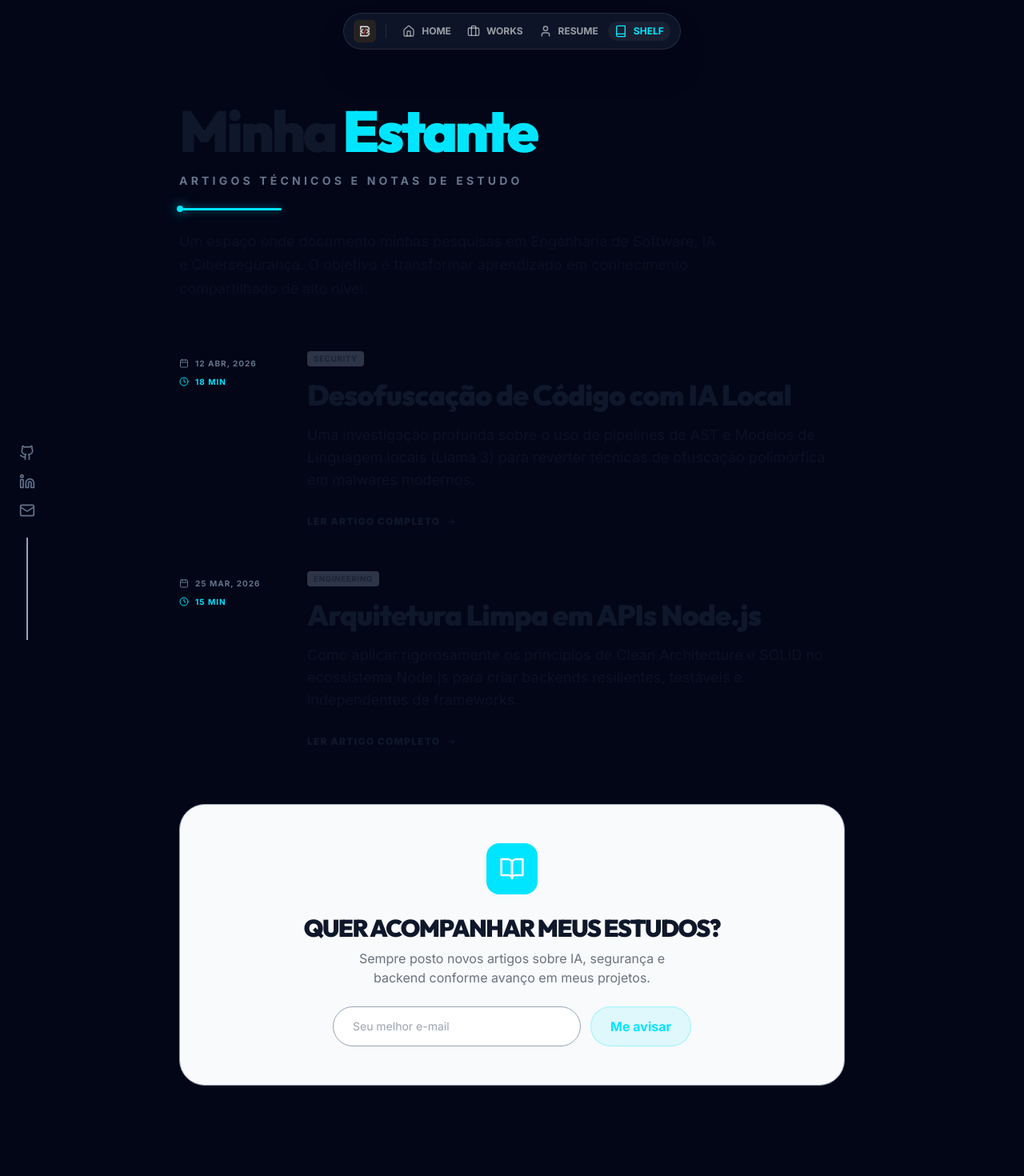
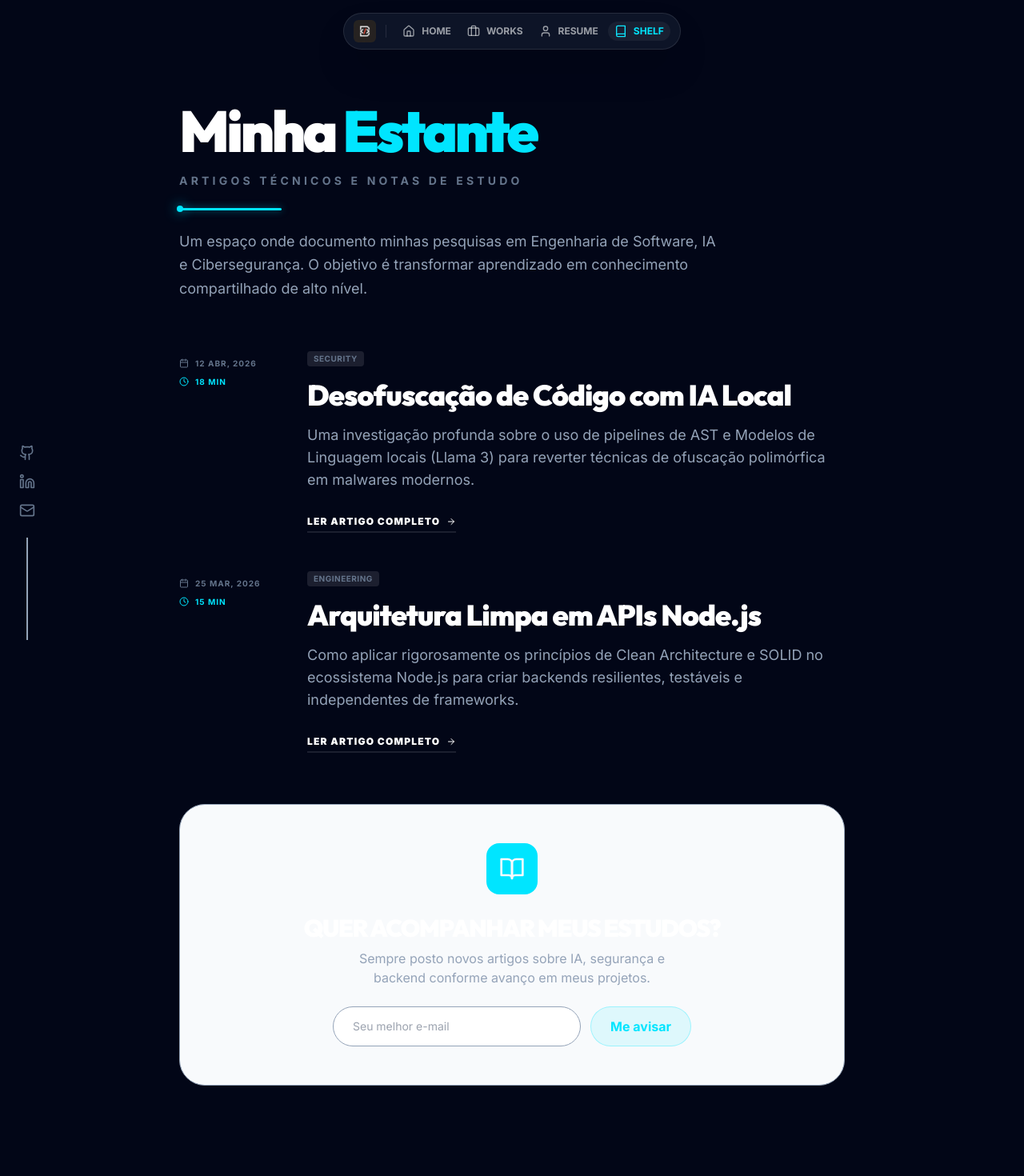
Before and after one commit to vrsebeatriz/meu-portifolio, a Next.js app: page /shelf in a window 1280 px wide. Shown: the top 1470 px of the page at 80% size. Built offline with nearby package versions, Linux system fonts and the light colour scheme.

Commit message:
fix: update text colors for dark mode compatibility and use real RoboNorte image

```diff
--- a/src/app/portfolio/page.tsx
+++ b/src/app/portfolio/page.tsx
@@ -10,7 +10,7 @@ const projects = [
     tags: ["Express 5", "TypeScript", "Supabase", "Mercado Pago", "JWT", "E-commerce"],
     category: "Full-Stack E-commerce",
     link: "https://www.robonorte.com.br/",
-    image: "/images/robonorte.jpg",
+    image: "/images/robonorte.png",
   },
   {
     title: "CypherGuard AI",
--- a/src/app/resume/page.tsx
+++ b/src/app/resume/page.tsx
@@ -89,7 +89,7 @@ export default function Resume() {
       {/* ── Header ─────────────────────────────────── */}
       <header className="space-y-6">
         <motion.div {...fadeUp}>
-          <h1 className="text-4xl md:text-6xl font-display font-black text-charcoal leading-tight">
+          <h1 className="text-4xl md:text-6xl font-display font-black text-white leading-tight">
             Meu <span className="text-prime">Currículo</span>
           </h1>
           <p className="text-muted text-sm uppercase font-bold tracking-widest mt-2">
@@ -104,7 +104,7 @@ export default function Resume() {
           <h3 className="text-xs font-bold uppercase tracking-widest text-prime flex items-center gap-2">
             <Star className="w-3.5 h-3.5" /> Objetivo Profissional
           </h3>
-          <p className="text-charcoal/80 text-sm leading-relaxed">
+          <p className="text-beige-dark text-sm leading-relaxed">
             Estudante finalista de Ciência da Computação com sólida base no desenvolvimento Full Stack e forte vertente analítica em Inteligência Artificial e Cibersegurança. Procuro a minha primeira oportunidade como Engenheira de Software Júnior ou Desenvolvedora Júnior, onde possa aplicar conhecimentos práticos de programação (React Native, Node.js, Java, Python, Ruby, PHP) e o rigor científico da pesquisa para construir sistemas seguros, escaláveis e de alto impacto.
           </p>
         </motion.div>
@@ -113,7 +113,7 @@ export default function Resume() {
       {/* ── Experience & Education Timeline ─────────── */}
       <section className="space-y-8">
         <motion.div {...fadeUp}>
-          <h2 className="text-2xl md:text-3xl font-display font-black text-charcoal uppercase tracking-tighter">
+          <h2 className="text-2xl md:text-3xl font-display font-black text-white uppercase tracking-tighter">
             Experiência & <span className="text-prime">Formação</span>
           </h2>
           <div className="liquid-border w-28 mt-3" />
@@ -140,7 +140,7 @@ export default function Resume() {
                     <Calendar className="w-3 h-3" />{item.year}
                   </span>
                 </div>
-                <h3 className="text-lg font-display font-bold text-charcoal leading-tight">{item.title}</h3>
+                <h3 className="text-lg font-display font-bold text-white leading-tight">{item.title}</h3>
                 <p className="text-muted font-bold text-xs flex items-center gap-1.5">
                   {item.company}
                   <span className="text-beige-dark">·</span>
@@ -148,7 +148,7 @@ export default function Resume() {
                 </p>
                 <ul className="space-y-1 mt-2">
                   {item.bullets.map((b, i) => (
-                    <li key={i} className="text-charcoal/70 text-sm leading-relaxed flex gap-2">
+                    <li key={i} className="text-beige-dark text-sm leading-relaxed flex gap-2">
                       <span className="text-prime mt-1.5 shrink-0">›</span>
                       {b}
                     </li>
@@ -163,7 +163,7 @@ export default function Resume() {
       {/* ── Events ──────────────────────────────────── */}
       <section className="space-y-8">
         <motion.div {...fadeUp}>
-          <h2 className="text-2xl md:text-3xl font-display font-black text-charcoal uppercase tracking-tighter">
+          <h2 className="text-2xl md:text-3xl font-display font-black text-white uppercase tracking-tighter">
             Eventos & <span className="text-prime">Participações</span>
           </h2>
           <div className="liquid-border w-28 mt-3" />
@@ -176,8 +176,8 @@ export default function Resume() {
               <span className="text-[10px] font-bold text-prime uppercase tracking-widest flex items-center gap-1">
                 <Users className="w-3 h-3" />{ev.type}
               </span>
-              <p className="font-display font-bold text-charcoal text-sm">{ev.name}</p>
-              <p className="text-charcoal/60 text-xs leading-relaxed">{ev.desc}</p>
+              <p className="font-display font-bold text-white text-sm">{ev.name}</p>
+              <p className="text-beige-dark text-xs leading-relaxed">{ev.desc}</p>
             </div>
           ))}
         </motion.div>
--- a/src/app/shelf/[slug]/page.tsx
+++ b/src/app/shelf/[slug]/page.tsx
@@ -98,12 +98,12 @@ export default function Article({ params }: { params: { slug: string } }) {
             <motion.h1
               initial={{ opacity: 0, y: 20 }}
               animate={{ opacity: 1, y: 0 }}
-              className="text-4xl md:text-6xl font-display font-black text-charcoal leading-[1.1] tracking-tighter"
+              className="text-4xl md:text-6xl font-display font-black text-white leading-[1.1] tracking-tighter"
             >
               {article.title}
             </motion.h1>
 
-            <p className="text-xl text-charcoal/60 leading-relaxed font-medium">
+            <p className="text-xl text-beige-dark leading-relaxed font-medium">
               {article.description}
             </p>
           </div>
--- a/src/app/shelf/page.tsx
+++ b/src/app/shelf/page.tsx
@@ -33,7 +33,7 @@ export default function Shelf() {
           initial={{ opacity: 0, y: 20 }}
           animate={{ opacity: 1, y: 0 }}
         >
-          <h1 className="text-4xl md:text-7xl font-display font-black text-charcoal leading-none tracking-tighter">
+          <h1 className="text-4xl md:text-7xl font-display font-black text-white leading-none tracking-tighter">
             Minha <span className="text-prime">Estante</span>
           </h1>
           <p className="text-muted text-sm uppercase font-bold tracking-[0.3em] mt-4">
@@ -46,7 +46,7 @@ export default function Shelf() {
           initial={{ opacity: 0 }}
           animate={{ opacity: 1 }}
           transition={{ delay: 0.2 }}
-          className="text-charcoal/60 text-lg max-w-2xl leading-relaxed"
+          className="text-beige-dark text-lg max-w-2xl leading-relaxed"
         >
           Um espaço onde documento minhas pesquisas em Engenharia de Software,
           IA e Cibersegurança. O objetivo é transformar aprendizado em conhecimento compartilhado de alto nível.
@@ -75,7 +75,7 @@ export default function Shelf() {
 
               <div className="flex-1 space-y-4">
                 <div className="flex items-center gap-3">
-                   <span className="px-2 py-0.5 bg-beige-dark/30 text-charcoal/60 text-[10px] font-bold uppercase tracking-wider rounded">
+                   <span className="px-2 py-0.5 bg-white/10 text-muted text-[10px] font-bold uppercase tracking-wider rounded">
                      {article.category}
                    </span>
                    <div className="flex gap-2">
@@ -87,20 +87,20 @@ export default function Shelf() {
                    </div>
                 </div>
 
-                <h2 className="text-2xl md:text-4xl font-display font-black text-charcoal group-hover:text-prime transition-all duration-300 tracking-tight leading-tight">
+                <h2 className="text-2xl md:text-4xl font-display font-black text-white group-hover:text-prime transition-all duration-300 tracking-tight leading-tight">
                   <Link href={`/shelf/${article.slug}`}>
                     {article.title}
                   </Link>
                 </h2>
 
-                <p className="text-charcoal/70 text-base md:text-lg leading-relaxed max-w-3xl">
+                <p className="text-beige-dark text-base md:text-lg leading-relaxed max-w-3xl">
                   {article.excerpt}
                 </p>
 
                 <div className="pt-2">
                   <Link
                     href={`/shelf/${article.slug}`}
-                    className="inline-flex items-center gap-2 text-xs font-black uppercase tracking-widest text-charcoal border-b-2 border-charcoal/10 pb-1 group-hover:border-prime group-hover:text-prime transition-all"
+                    className="inline-flex items-center gap-2 text-xs font-black uppercase tracking-widest text-white border-b-2 border-white/10 pb-1 group-hover:border-prime group-hover:text-prime transition-all"
                   >
                     Ler Artigo Completo <ArrowRight className="w-3 h-3 transition-transform group-hover:translate-x-1" />
                   </Link>
@@ -120,8 +120,8 @@ export default function Shelf() {
           <BookOpen className="w-8 h-8" />
         </div>
         <div className="space-y-2">
-          <h3 className="text-2xl md:text-3xl font-display font-black text-charcoal uppercase tracking-tighter">Quer acompanhar meus estudos?</h3>
-          <p className="text-charcoal/60 max-w-md mx-auto">Sempre posto novos artigos sobre IA, segurança e backend conforme avanço em meus projetos.</p>
+          <h3 className="text-2xl md:text-3xl font-display font-black text-white uppercase tracking-tighter">Quer acompanhar meus estudos?</h3>
+          <p className="text-beige-dark max-w-md mx-auto">Sempre posto novos artigos sobre IA, segurança e backend conforme avanço em meus projetos.</p>
         </div>
         <div className="flex flex-col sm:flex-row gap-3 justify-center max-w-md mx-auto">
           <input
--- a/src/components/Footer.tsx
+++ b/src/components/Footer.tsx
@@ -12,7 +12,7 @@ export default function Footer() {
             <img src="/logo.png" alt="Ana Beatriz logo" className="w-10 h-10 rounded-lg object-cover" />
             <span className="font-display font-black text-xl tracking-tighter uppercase leading-tight">Ana Beatriz<br/><span className="text-prime text-xs font-bold tracking-[0.2em] normal-case">Software Engineer</span></span>
           </div>
-          <p className="text-charcoal/60 text-sm max-w-sm leading-relaxed">
+          <p className="text-beige-dark text-sm max-w-sm leading-relaxed">
             Desenvolvedora Full-Stack e pesquisadora em IA e Cibersegurança. Apaixonada por resolver quebra-cabeças complexos com TypeScript, Java e Node.js.
           </p>
           <div className="flex gap-4">
```
Also changed, not shown: public/images/robonorte.png (added).
